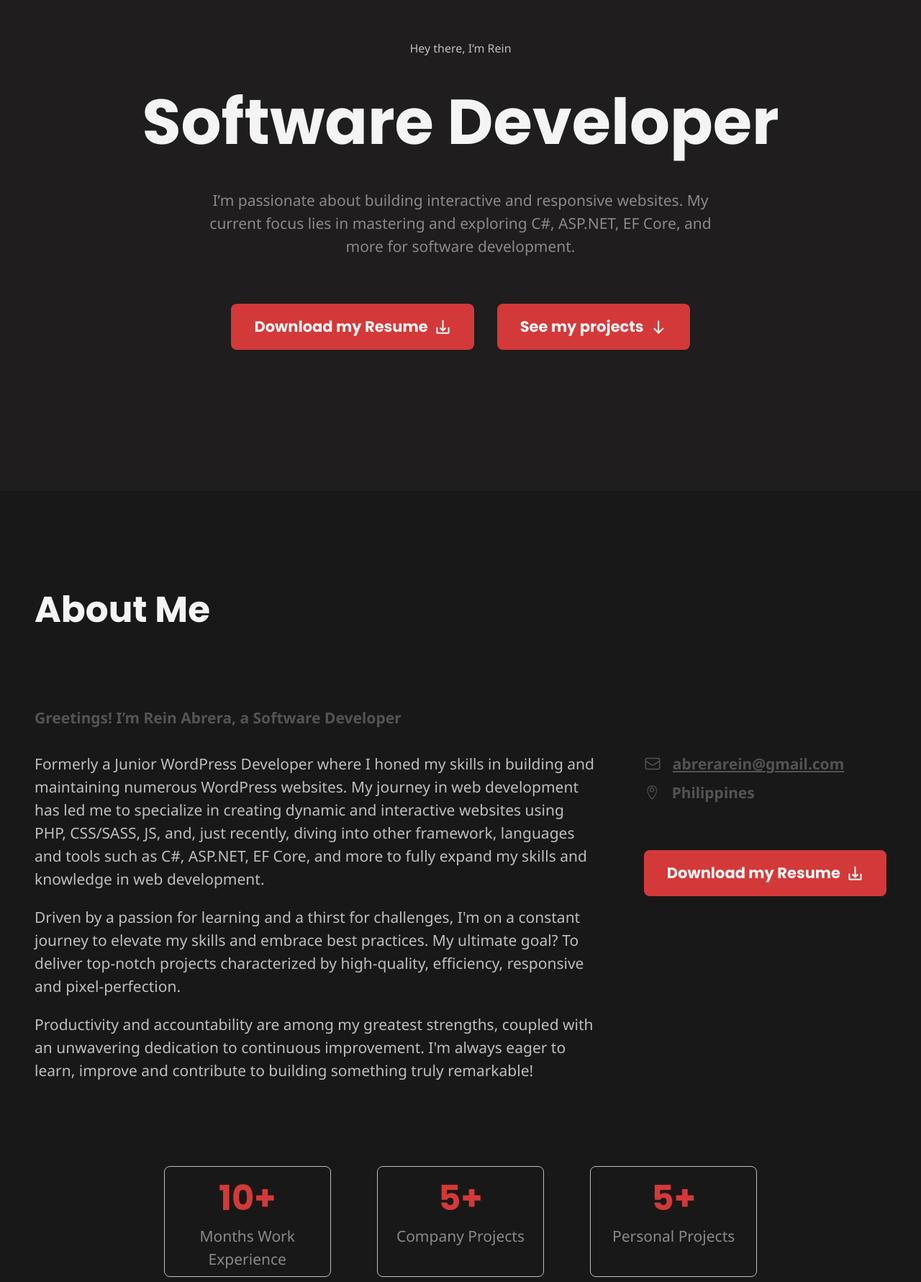
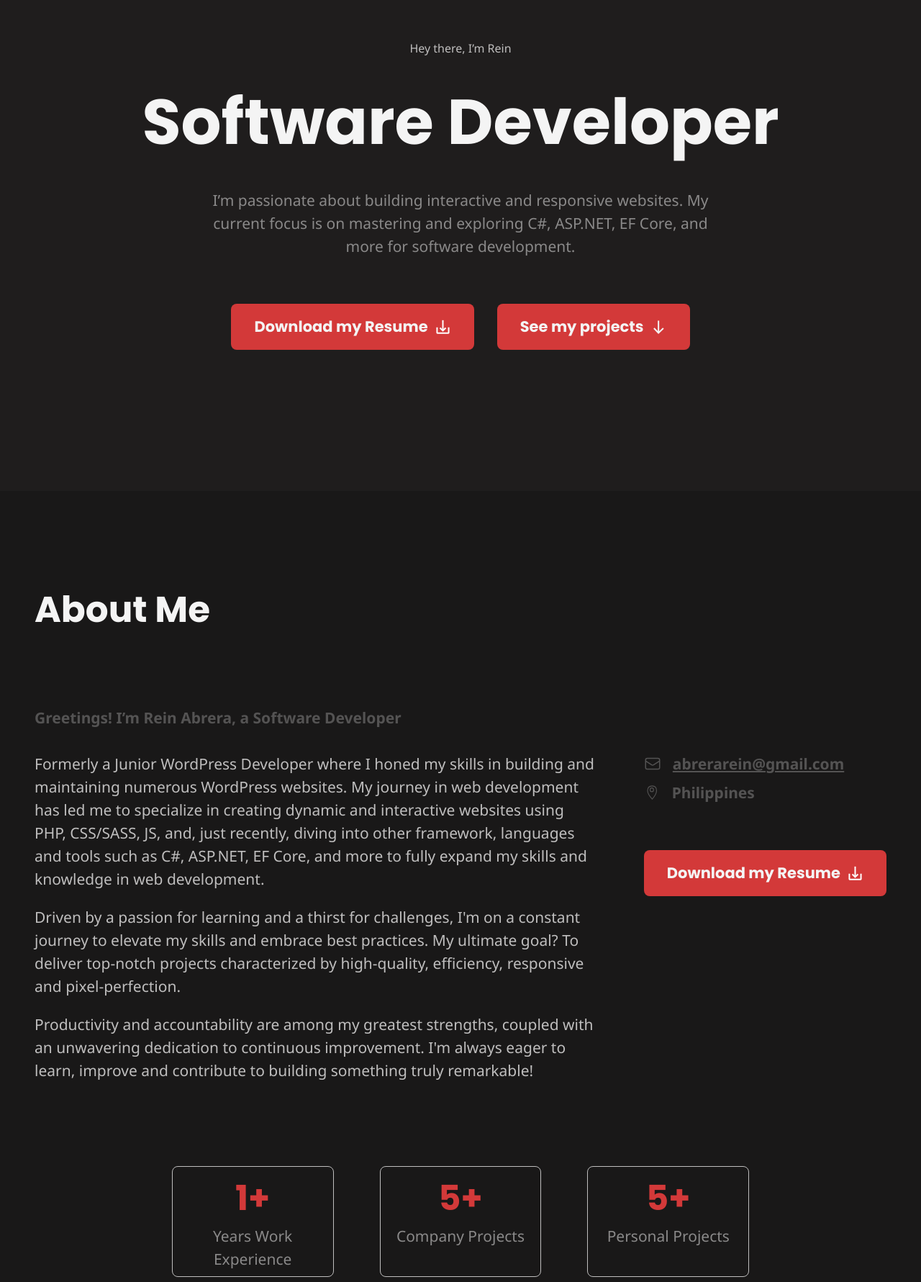
Before and after one commit to reinabrera/porfolio-react, a React (Vite) app: page / in a window 1280 px wide. Shown: the part 139-1920 px from the top of the page at 72% size. Built offline with nearby package versions, Linux system fonts and the light colour scheme; no server answers.

Commit message:
Updated hero text, about me stats, and re-arrange skills

```diff
--- a/src/components/AboutMe/AboutMe.jsx
+++ b/src/components/AboutMe/AboutMe.jsx
@@ -7,7 +7,7 @@ import Stats from "../Stats/Stats";
 
 export default function AboutMe() {
   const data = [
-    { count: 10, text: "Months Work Experience" },
+    { count: 1, text: "Years Work Experience" },
     { count: 5, text: "Company Projects" },
     { count: 5, text: "Personal Projects" },
   ];
--- a/src/components/Hero/Hero.jsx
+++ b/src/components/Hero/Hero.jsx
@@ -11,8 +11,7 @@ export default function Hero() {
         <span className="tag small">Hey there, I’m Rein</span>
         <h1 className="title font-display">Software Developer</h1>
         <p className="description base mx-auto">
-          I’m passionate about building interactive and responsive websites. My
-          current focus lies in mastering and exploring C#, ASP.NET, EF Core, and more for software development.
+          I’m passionate about building interactive and responsive websites. My current focus is on mastering and exploring C#, ASP.NET, EF Core, and more for software development.
         </p>
         <div className="hero-btns flex flex-center">
           <div className="download-btn">
--- a/src/components/Skills/Skills.jsx
+++ b/src/components/Skills/Skills.jsx
@@ -30,12 +30,12 @@ export default function Skills() {
     { name: "HTML", img: html },
     { name: "SCSS", img: scss },
     { name: "Git", img: git },
+    { name: "C#", img: cs},
+    { name: "ASP.NET Core", img: dotnet},
+    { name: "EF Core", img: efcore},
     { name: "Node.js", img: node },
     { name: "React.js", img: react },
     { name: "Vite", img: vite},
-    { name: "C#", img: cs},
-    { name: "ASP.NET Core", img: dotnet},
-    { name: "EF Core", img: efcore},
     { name: "WordPress", img: wp },
     { name: "TypeScript", img: typescript},
     { name: "Webpack", img: webpack},
```
